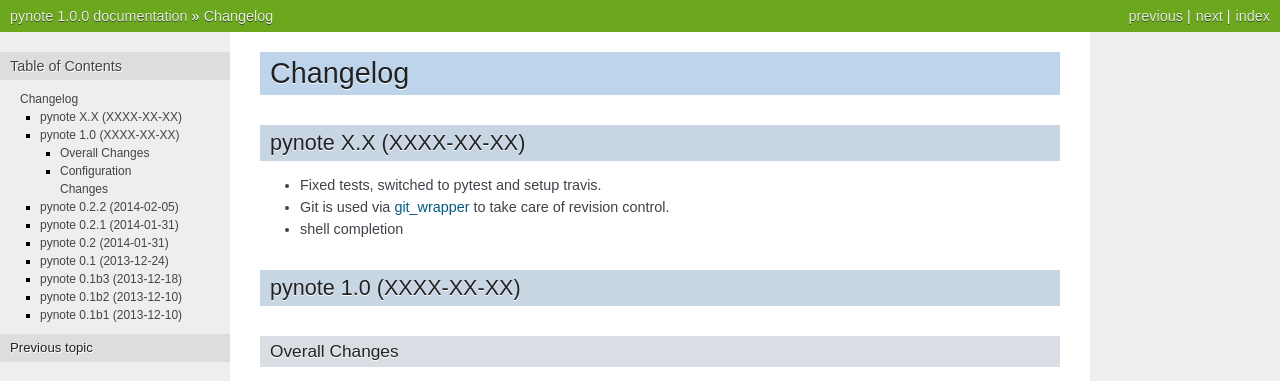
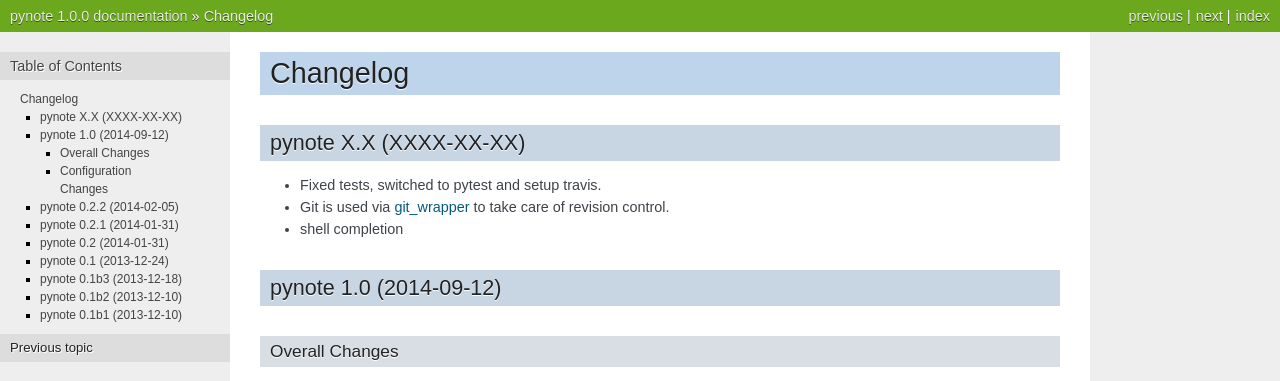
Before and after one commit to fastpacecolding/pynote, a Sphinx documentation site: the page built from docs/changelog.rst, in a window 1280 px wide and 900 px high. Shown: the top 381 px of the window. Built offline with Sphinx 7.4.7, drawn with Linux system fonts in a browser that asks for light colours.

Commit message:
Bumped pynote 1.0.0

```diff
--- a/docs/changelog.rst
+++ b/docs/changelog.rst
@@ -9,7 +9,7 @@
 * shell completion
 
 
-pynote 1.0 (XXXX-XX-XX)
+pynote 1.0 (2014-09-12)
 -----------------------
 
 Overall Changes
--- a/pynote/__init__.py
+++ b/pynote/__init__.py
@@ -1,3 +1,3 @@
-__version__ = '0.2.2.dev'
+__version__ = '1.0.0'
 __license__ = 'MIT'
 __copyright__ = '(c) 2013-2014 Stefan Tatschner <stefan@sevenbyte.org>'
```
